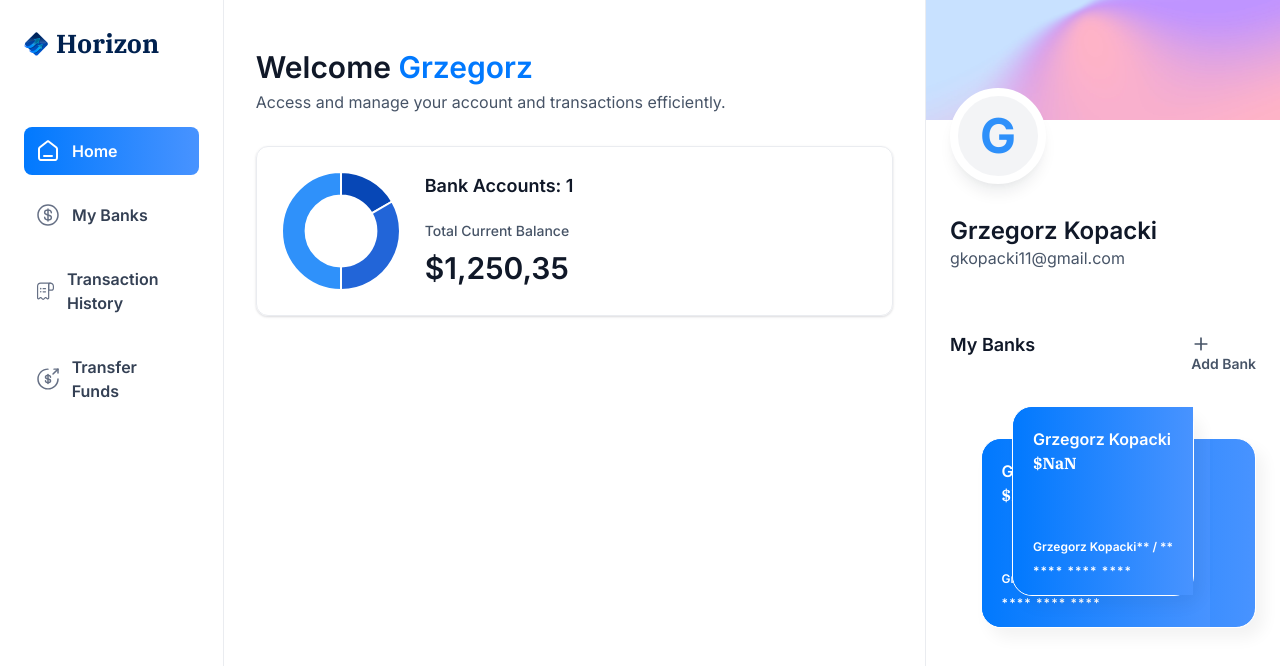
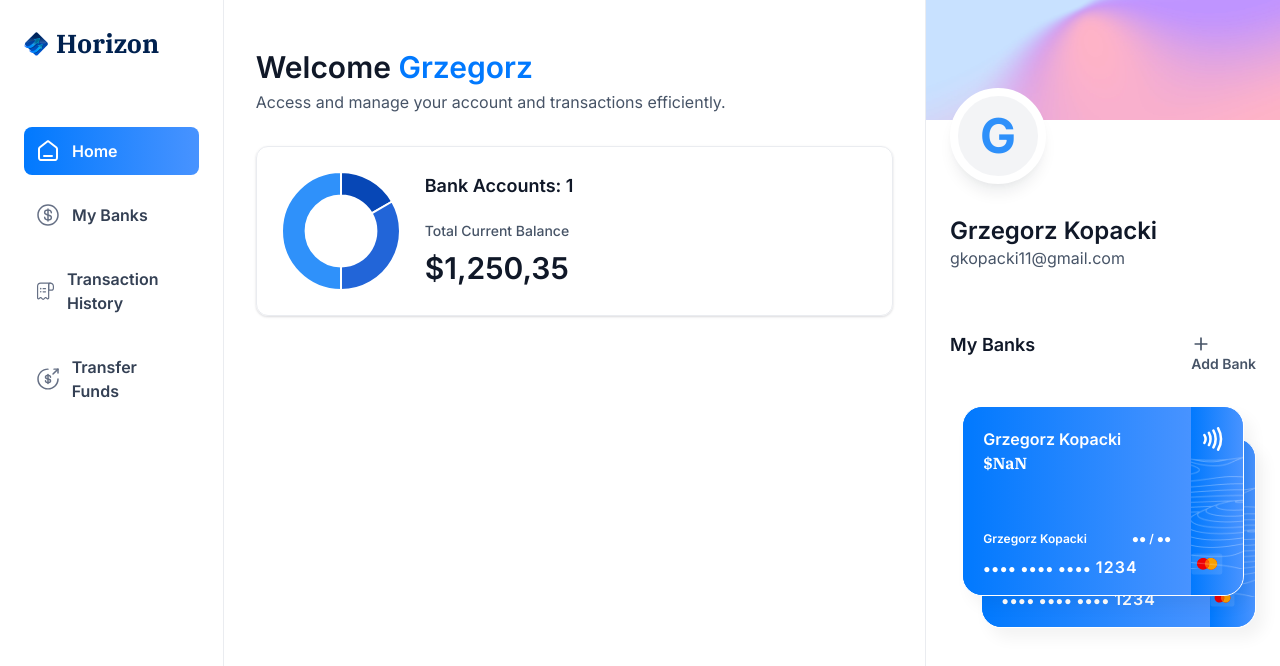
Before and after one commit to GrzegorzKopacki/banking_app, a Next.js app: page / in a window 1280 px wide. Shown: the top 666 px of the page. Built offline with nearby package versions, Linux system fonts and the light colour scheme.

Commit message:
created mybanks, payment transfer and transaction history pages

```diff
--- /dev/null
+++ b/app/(root)/my-banks/page.tsx
@@ -0,0 +1,5 @@
+export function MyBanks() {
+	return <div></div>;
+}
+
+export default MyBanks;
--- /dev/null
+++ b/app/(root)/payment-transfer/page.tsx
@@ -0,0 +1,5 @@
+export function PaymentTransfer() {
+	return <div></div>;
+}
+
+export default PaymentTransfer;
--- /dev/null
+++ b/app/(root)/transaction-history/page.tsx
@@ -0,0 +1,5 @@
+export function TransactionHistory() {
+	return <div></div>;
+}
+
+export default TransactionHistory;
--- a/components/BankCard.tsx
+++ b/components/BankCard.tsx
@@ -1,4 +1,5 @@
 import { formatAmount } from "@/lib/utils";
+import Image from "next/image";
 import Link from "next/link";
 
 export function BankCard({
@@ -21,13 +22,30 @@
 					<article className="flex flex-col gap-2">
 						<div className="flex justify-between">
 							<h1 className="text-12 font-semibold text-white">{userName}</h1>
-							<h2 className="text-12 font-semibold text-white">** / **</h2>
+							<h2 className="text-12 font-semibold text-white">●● / ●●</h2>
 						</div>
 						<p className="text-12 font-semibold tracking-[1.1px] text-white">
-							**** **** ****
+							●●●● ●●●● ●●●● <span className="text-16">1234</span>
 						</p>
 					</article>
 				</div>
+				<div className="bank-card_icon">
+					<Image src="/icons/Paypass.svg" width={20} height={20} alt="pay" />
+					<Image
+						src="/icons/mastercard.svg"
+						width={45}
+						height={32}
+						alt="mastercard"
+						className="ml-5"
+					/>
+				</div>
+				<Image
+					src="/icons/lines.png"
+					width={316}
+					height={190}
+					alt="lines"
+					className="absolute top-0 left-0"
+				/>
 			</Link>
 		</div>
 	);
```
